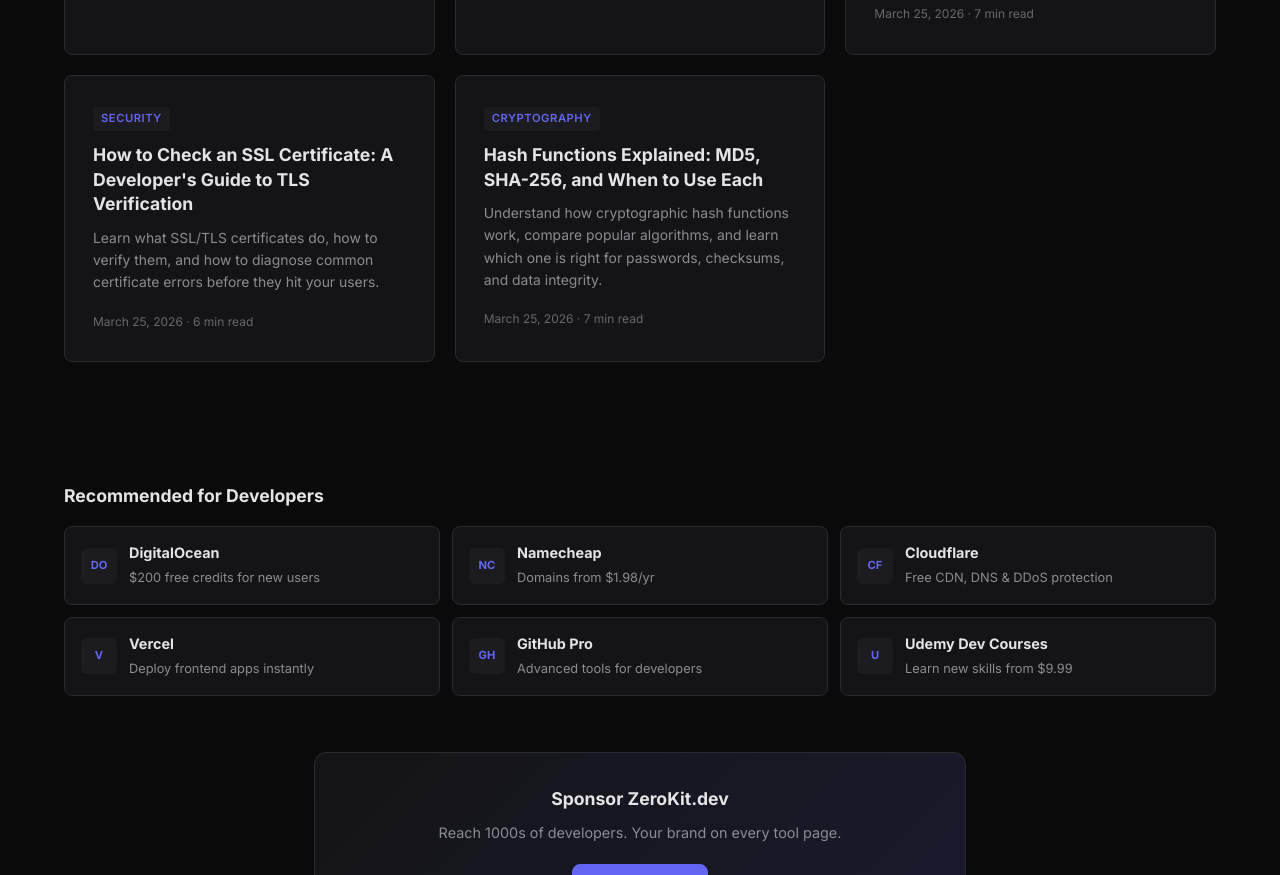
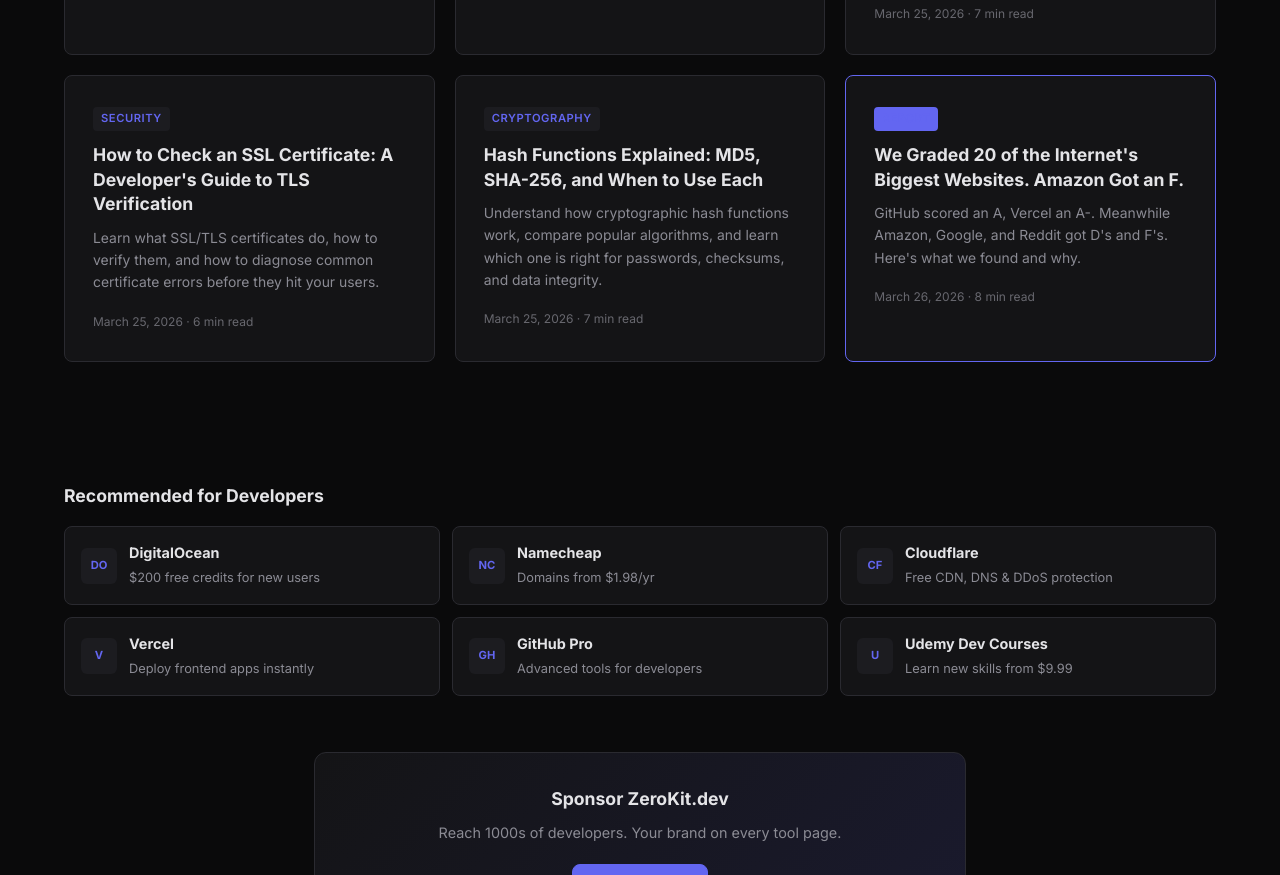
Before and after one commit to Stembel/devtools-fm, a plain HTML site: page blog/index.html in a window 1280 px wide. Shown: the part 850-1725 px from the top of the page. Drawn offline with Linux system fonts and the light colour scheme.

Commit message:
Blog index: add viral Website Security Report 2026 article

```diff
--- a/blog/index.html
+++ b/blog/index.html
@@ -174,6 +174,13 @@
         <span class="meta">March 25, 2026 &middot; 7 min read</span>
       </a>
 
+      <a href="website-security-report-2026.html" class="blog-card" style="border-color: var(--accent);">
+        <span class="tag" style="background: var(--accent);">Report</span>
+        <h2>We Graded 20 of the Internet's Biggest Websites. Amazon Got an F.</h2>
+        <p>GitHub scored an A, Vercel an A-. Meanwhile Amazon, Google, and Reddit got D's and F's. Here's what we found and why.</p>
+        <span class="meta">March 26, 2026 &middot; 8 min read</span>
+      </a>
+
     </div>
   </main>
 
```
